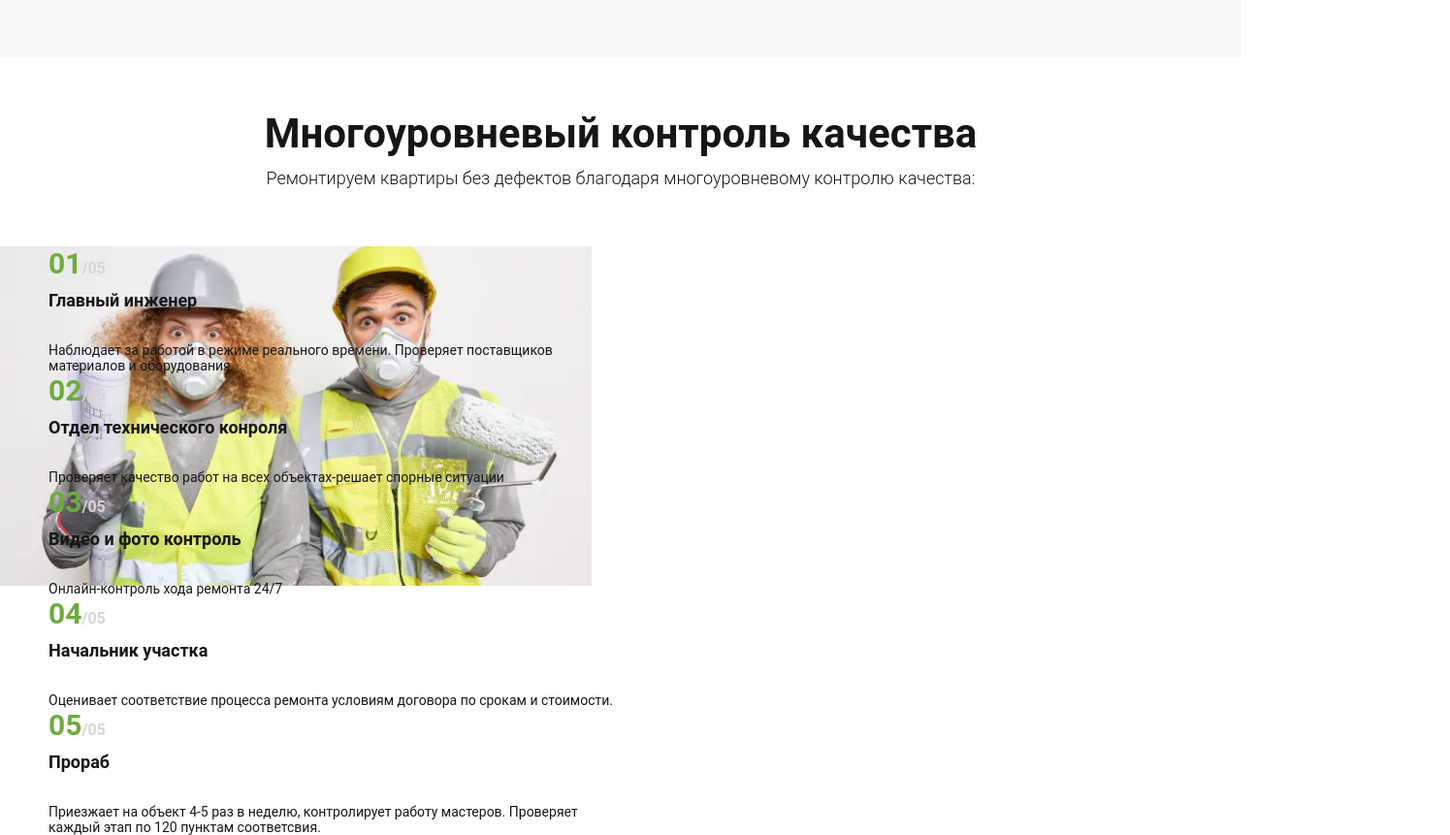
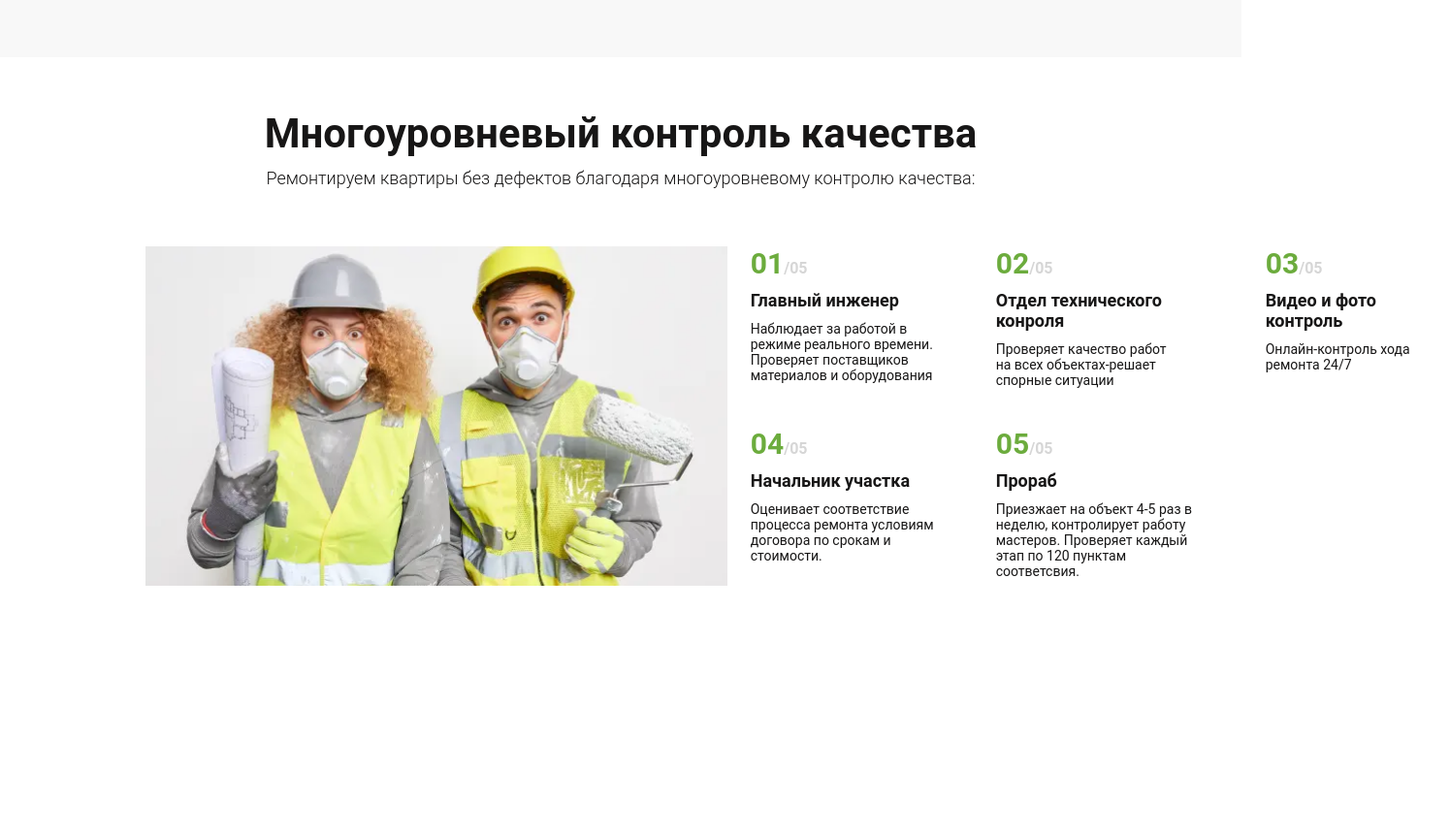
Before and after one commit to Inkognito30000/Project1-sass, a website: page app/index.html in a window 1280 px wide. Shown: the part 4983-5844 px from the top of the page at 97% size, 1495 px wide, since content can reach past the window. After the commit the page ends 5587 px from the top, so only its background shows below. Drawn offline with Linux system fonts and the light colour scheme; files whose address does not match are found by name.

Commit message:
доделал секцию control

```diff
--- a/app/index.html
+++ b/app/index.html
@@ -1131,10 +1131,12 @@
       </div>
   </section>
   <section class="control">
-      <img src="../images/workers.webp" alt="">
       <div class="container">
           <h2 class="control__title title">Многоуровневый контроль качества</h2>
           <p class="control__subtitle">Ремонтируем квартиры без дефектов благодаря многоуровневому контролю качества:</p>
+      </div>
+      <div class="control__img">
+      <img src="../images/workers.webp" alt="">
       <div class="control__wrapper">
           <div class="control-item">
               <p class="control-item__number"><span>01</span>/05</p>
@@ -1144,7 +1146,7 @@
           <div class="control-item">
               <p class="control-item__number"><span>02</span>/05</p>
               <p class="control-item__title">Отдел технического конроля</p>
-                  <p class="control-item__text">Проверяет качество работ на всех объектах-решает спорные ситуации</p>
+              <p class="control-item__text">Проверяет качество работ <br> на всех объектах-решает спорные ситуации</p>
           </div>
           <div class="control-item">
               <p class="control-item__number"><span>03</span>/05</p>
--- a/app/sass/_control.sass
+++ b/app/sass/_control.sass
@@ -1,12 +1,11 @@
 .control
-    position: relative
     img
-        position: absolute
         width: 61rem
         height: 35rem
         left: 0
         top: 19.5rem
         z-index: -10
+        margin-right: 2.4rem
     &__title
         padding-top: 5.4rem
         margin-bottom: 1.1rem
@@ -19,8 +18,12 @@
     &__wrapper
         display: grid
         grid-template-rows: 1fr, 1fr
-        grid-template-columns: max-content(19.5rem 22.6rem 19rem)
+        grid-template-columns: 19.5rem 22rem 19rem
         width: 60rem
+        gap: 3.3rem 5.8rem
+    &__img
+        display: flex
+        padding-left: 15rem
 
 .control-item
     &__number
@@ -35,7 +38,7 @@
     &__title
         font-size: 1.8rem
         font-weight: 700
-        margin-bottom: 3.3rem
+        margin-bottom: 1.1rem
     &__text
         font-size: 1.4rem
         font-weight: 400
```
Also changed, not shown: app/components/control.html (+4 -2 lines), app/css/style.css. Lines whose indentation alone changed are shown as unchanged.
